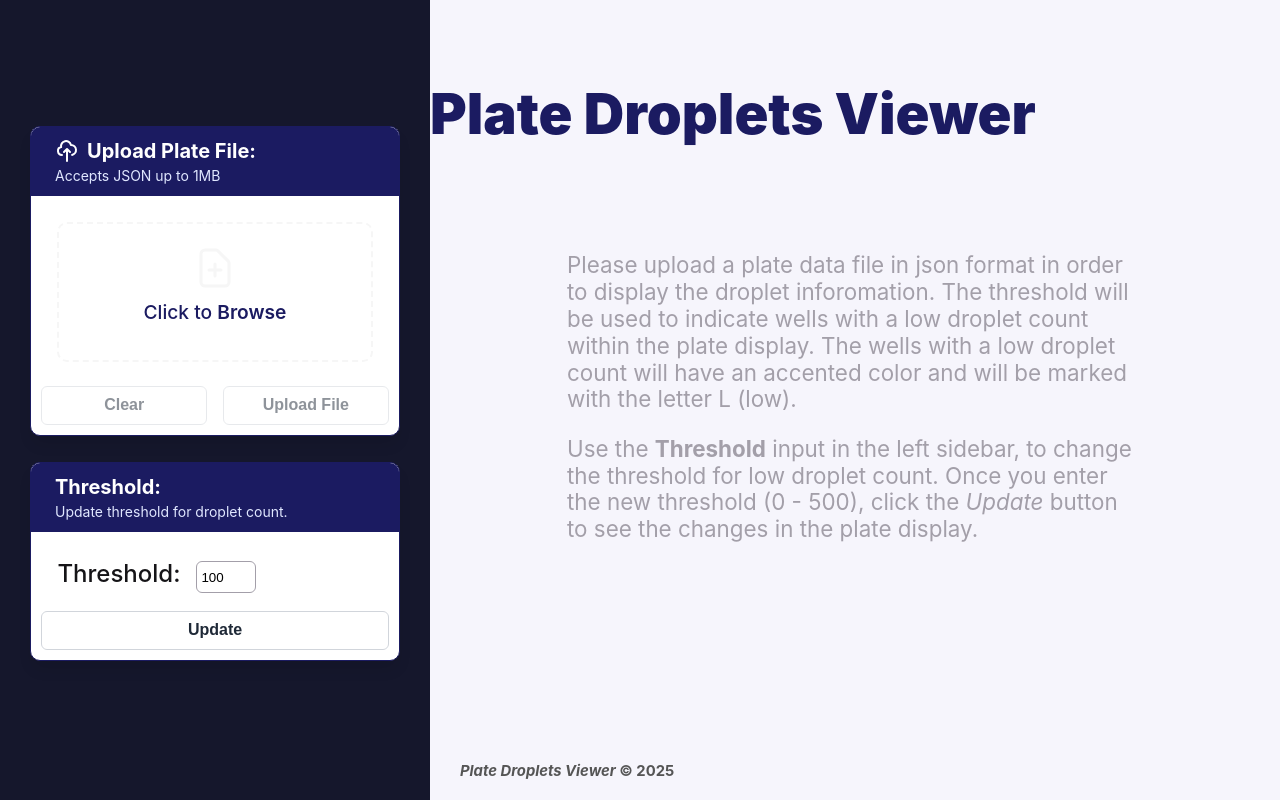
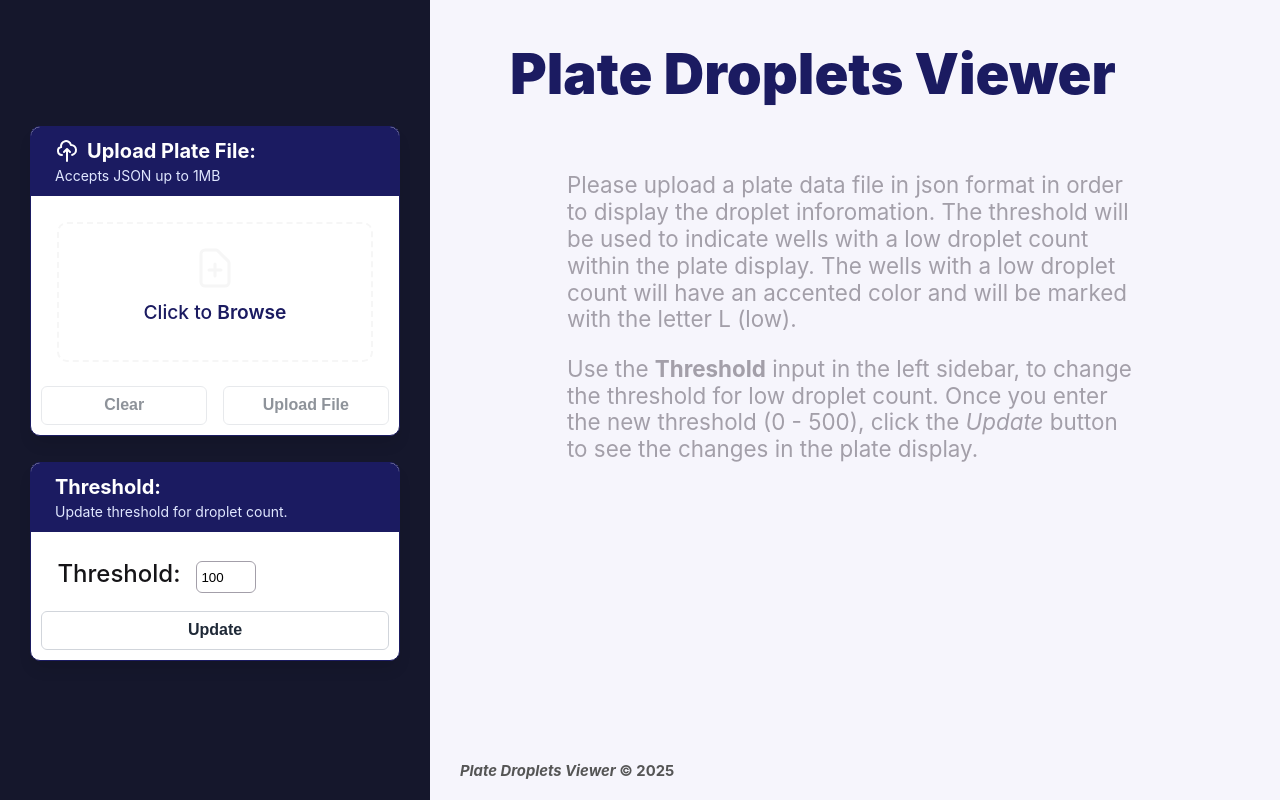
Before and after one commit to elusive/droplets, an Angular app: page / in a window 1280 px wide. Built offline with nearby package versions, Linux system fonts and the light colour scheme.

Commit message:
Header padding fix.

```diff
--- a/src/styles.css
+++ b/src/styles.css
@@ -62,7 +62,7 @@ header {
     display: flex;
     flex-direction: row;
     background-color: transparent;
-    padding: 40px 0;
+    padding: 20px 40px;
     margin: 0 auto;
     width: 100%;
     justify-content: flex-start;
```
